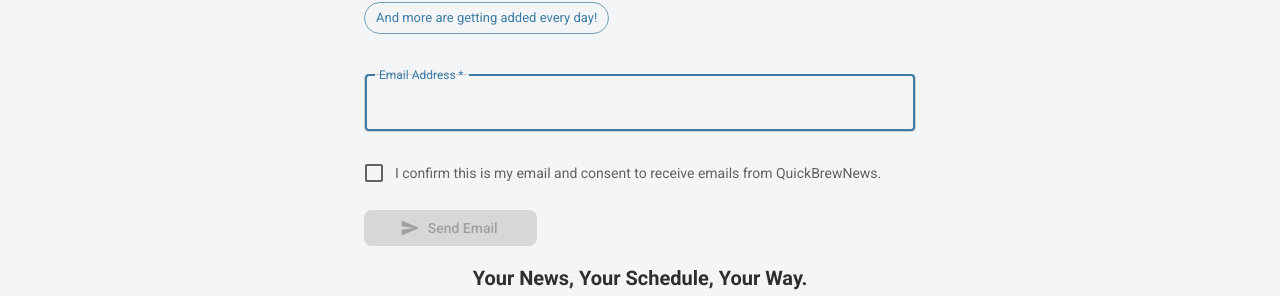
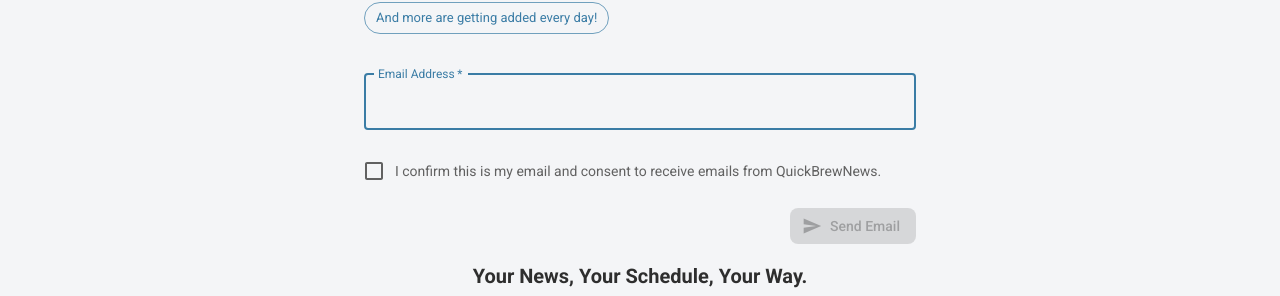
Before and after one commit to rupinr/news-master-fe, a React (Vite) app: page /#/ in a window 1280 px wide. Shown: the part 342-638 px from the top of the page. Built offline with nearby package versions, Linux system fonts and the light colour scheme; no server answers.

Commit message:
move button to right

```diff
--- a/src/Email.tsx
+++ b/src/Email.tsx
@@ -103,8 +103,6 @@ const Email = () => {
                             onChange={handleChange}
                             onPaste={handleChange}
                             sx={{
-                                width: '100%',
-                                border: '1px solid #ccc',
                                 borderRadius: '4px'
                             }}
                         />
@@ -125,7 +123,7 @@ const Email = () => {
                             }
                         />
                     </Grid>
-                    <Grid size={{ xs: 12, sm: 4 }}>
+                    <Grid size={{ xs: 4.8, sm: 3 }} sx={{ marginLeft: 'auto', display: 'flex', justifyContent: { xs: 'center', sm: 'flex-end' }, alignItems: 'flex-end' }}>
                         <Button variant="contained" disabled={!consent || !isEmailValid} startIcon={<SendIcon />} onClick={handleClick} fullWidth>
                             Send Email
                         </Button>
```
